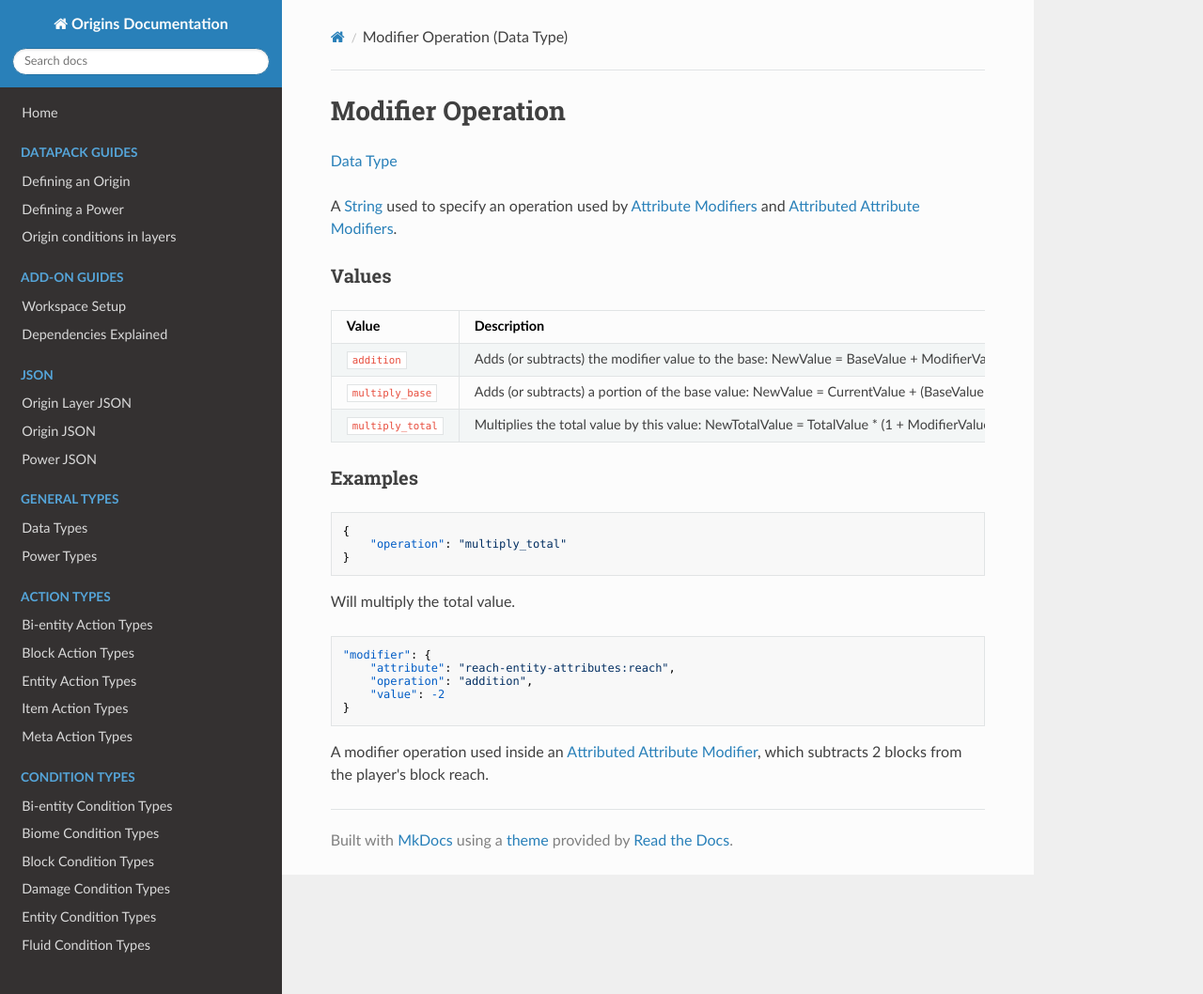
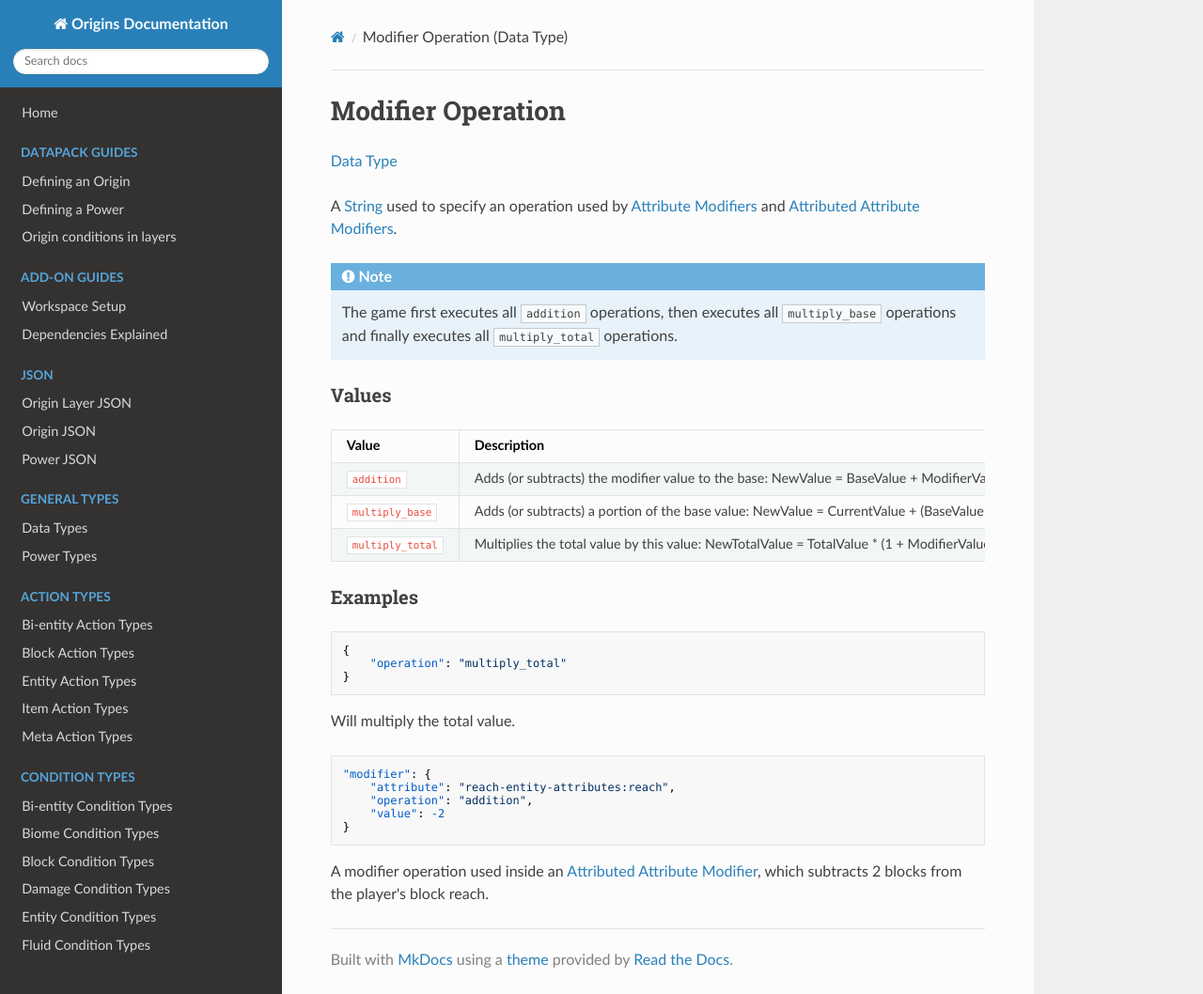
Before and after one commit to apace100/origins-docs, an MkDocs documentation site: the page built from docs/types/data_types/modifier_operation.md, in a window 1280 px wide and 1058 px high. Shown: the whole window at 94% size. Built offline with MkDocs 1.6.1, drawn with Linux system fonts in a browser that asks for light colours; nearby versions of some CDN libraries.

Commit message:
Updated `modifier_operation.md` (Data Types)
* Added an admonition note indicating the order of how the operations are handled
* Reformatted the value table a little bit for readability

````diff
--- a/docs/types/data_types/modifier_operation.md
+++ b/docs/types/data_types/modifier_operation.md
@@ -9,12 +9,16 @@ date: 2021-04-04
 
 A [String](string.md) used to specify an operation used by [Attribute Modifiers](attribute_modifier.md) and [Attributed Attribute Modifiers](attributed_attribute_modifier.md).
 
+!!! note
+
+    The game first executes all `addition` operations, then executes all `multiply_base` operations and finally executes all `multiply_total` operations.
+
 ### Values
 
-Value  | Description
--------|------
-`addition` | Adds (or subtracts) the modifier value to the base: NewValue = BaseValue + ModifierValue.
-`multiply_base` | Adds (or subtracts) a portion of the base value: NewValue = CurrentValue + (BaseValue * ModifierValue)
+Value            | Description
+-----------------|------
+`addition`       | Adds (or subtracts) the modifier value to the base: NewValue = BaseValue + ModifierValue.
+`multiply_base`  | Adds (or subtracts) a portion of the base value: NewValue = CurrentValue + (BaseValue * ModifierValue)
 `multiply_total` | Multiplies the total value by this value: NewTotalValue = TotalValue * (1 + ModifierValue)
 
 
@@ -22,7 +26,7 @@ Value  | Description
 
 ```json
 {
-	"operation": "multiply_total"
+    "operation": "multiply_total"
 }
 ```
 
````
